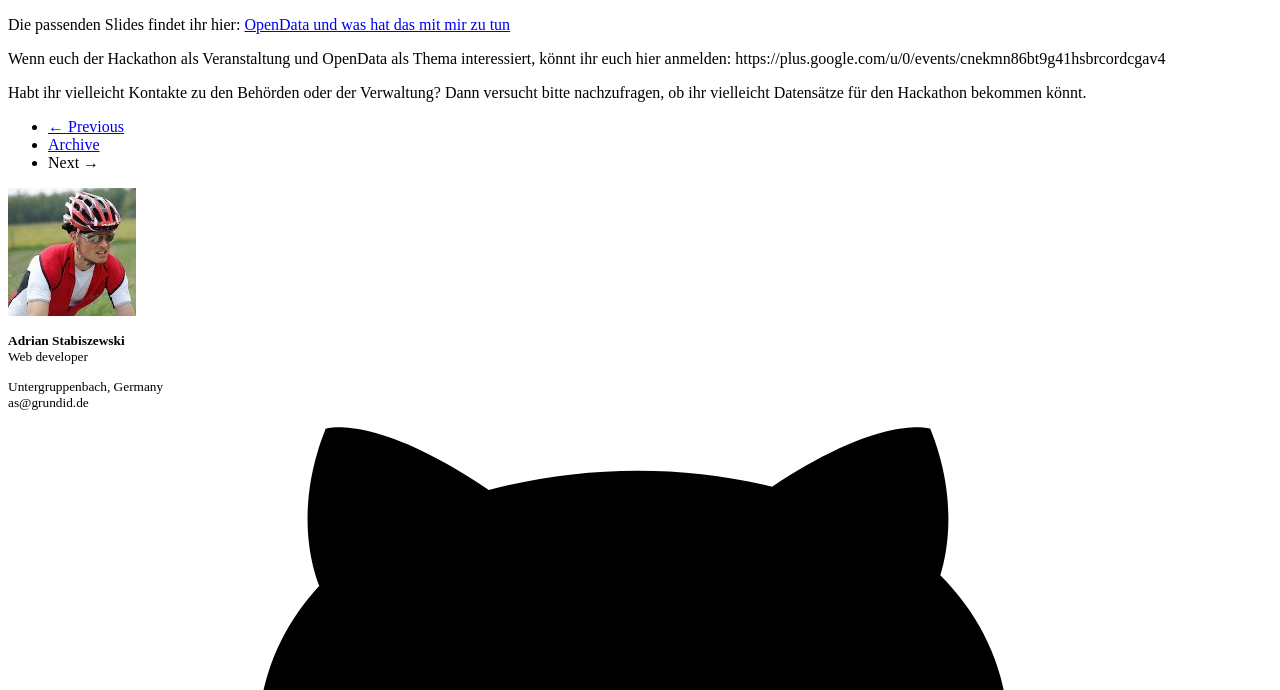
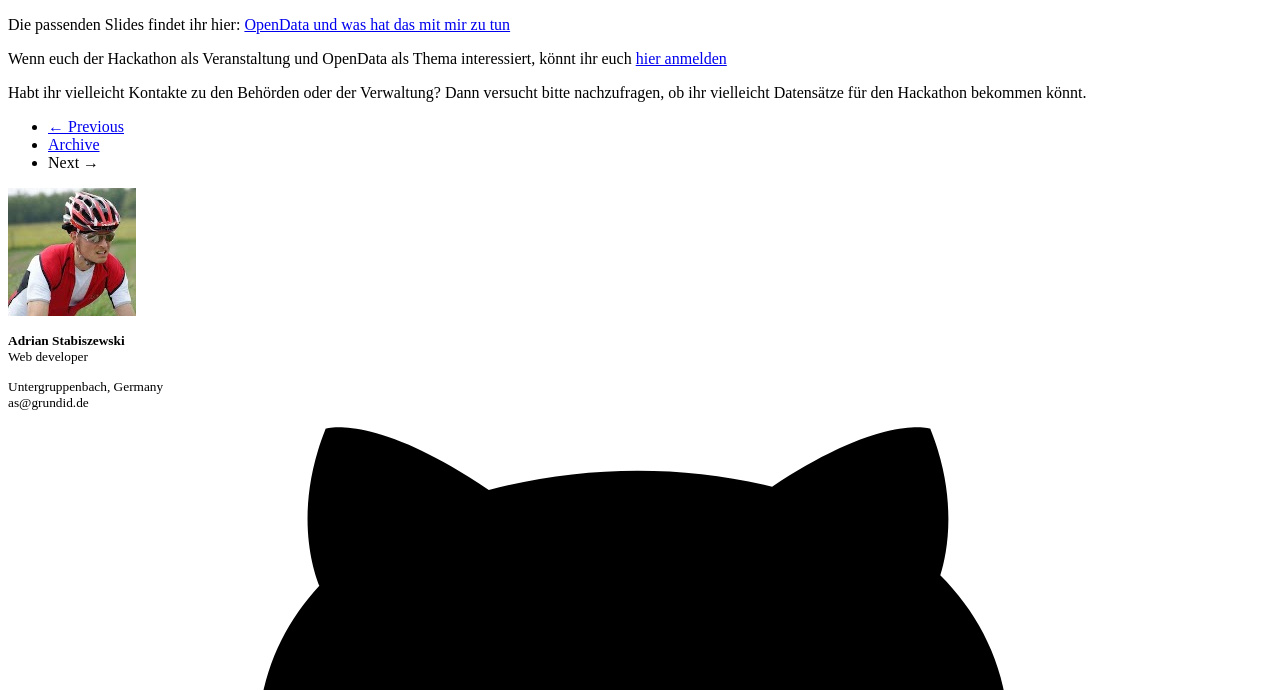
Before and after one commit to opendatalab-de/blog, a Jekyll site: the page built from _posts/2013/2014-01-15-opendataday-heilbronn.md, in a window 1280 px wide and 900 px high, scrolled down 864 px, cut to the strip 210-900 px from the top of the window. Built offline with Jekyll 4.4.1, drawn with Linux system fonts in a browser that asks for light colours; comment, search, counter and statistics services are not loaded.

Commit message:
google+ event link

```diff
--- a/_posts/2013/2014-01-15-opendataday-heilbronn.md
+++ b/_posts/2013/2014-01-15-opendataday-heilbronn.md
@@ -40,7 +40,7 @@ Präsentation von der re:publica 2013:
 
 Die passenden Slides findet ihr hier: [OpenData und was hat das mit mir zu tun](https://speakerdeck.com/stefanw/open-data-und-was-hat-mit-mir-zu-tun)
 
-Wenn euch der Hackathon als Veranstaltung und OpenData als Thema interessiert, könnt ihr euch hier anmelden: https://plus.google.com/u/0/events/cnekmn86bt9g41hsbrcordcgav4
+Wenn euch der Hackathon als Veranstaltung und OpenData als Thema interessiert, könnt ihr euch [hier anmelden](https://plus.google.com/u/0/events/cnekmn86bt9g41hsbrcordcgav4)
 
 Habt ihr vielleicht Kontakte zu den Behörden oder der Verwaltung? Dann versucht bitte
 nachzufragen, ob ihr vielleicht Datensätze für den Hackathon bekommen könnt.
```
